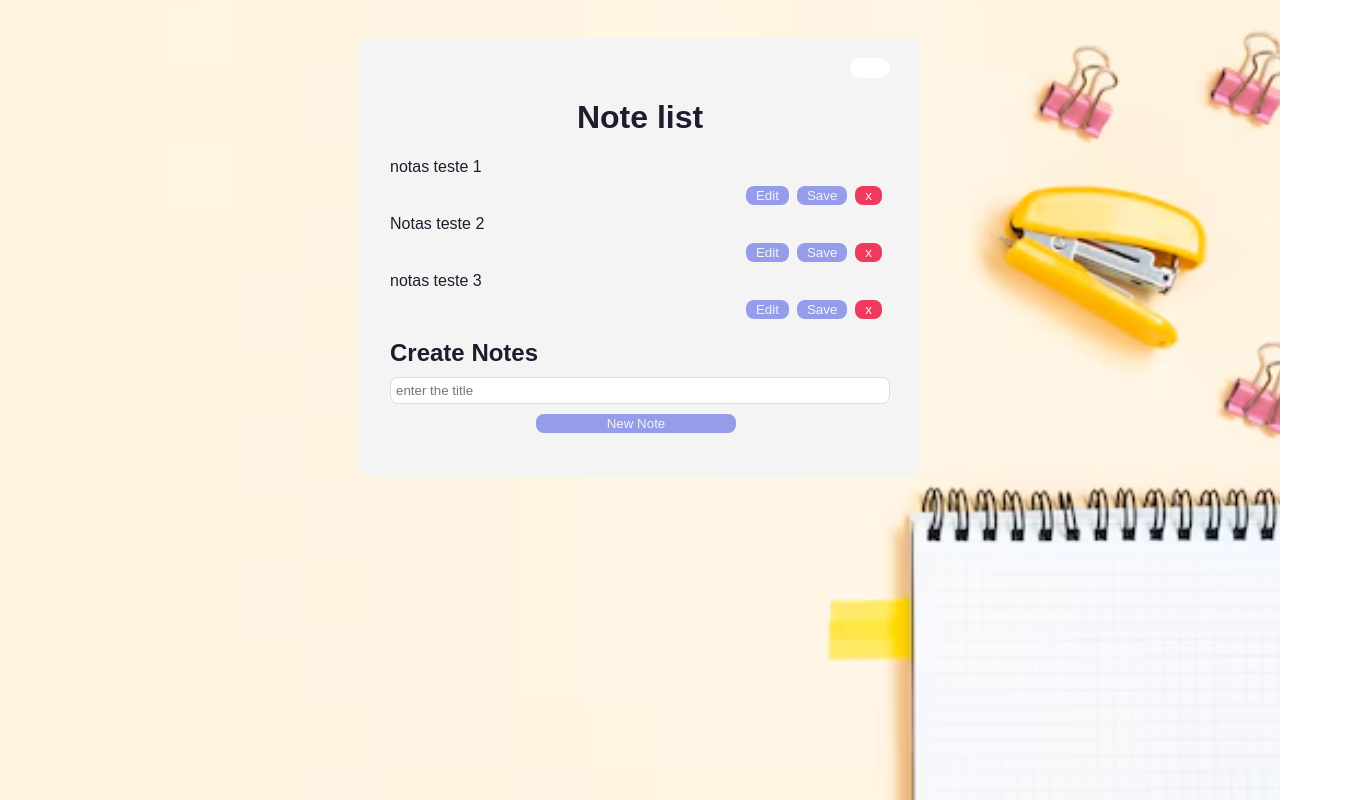
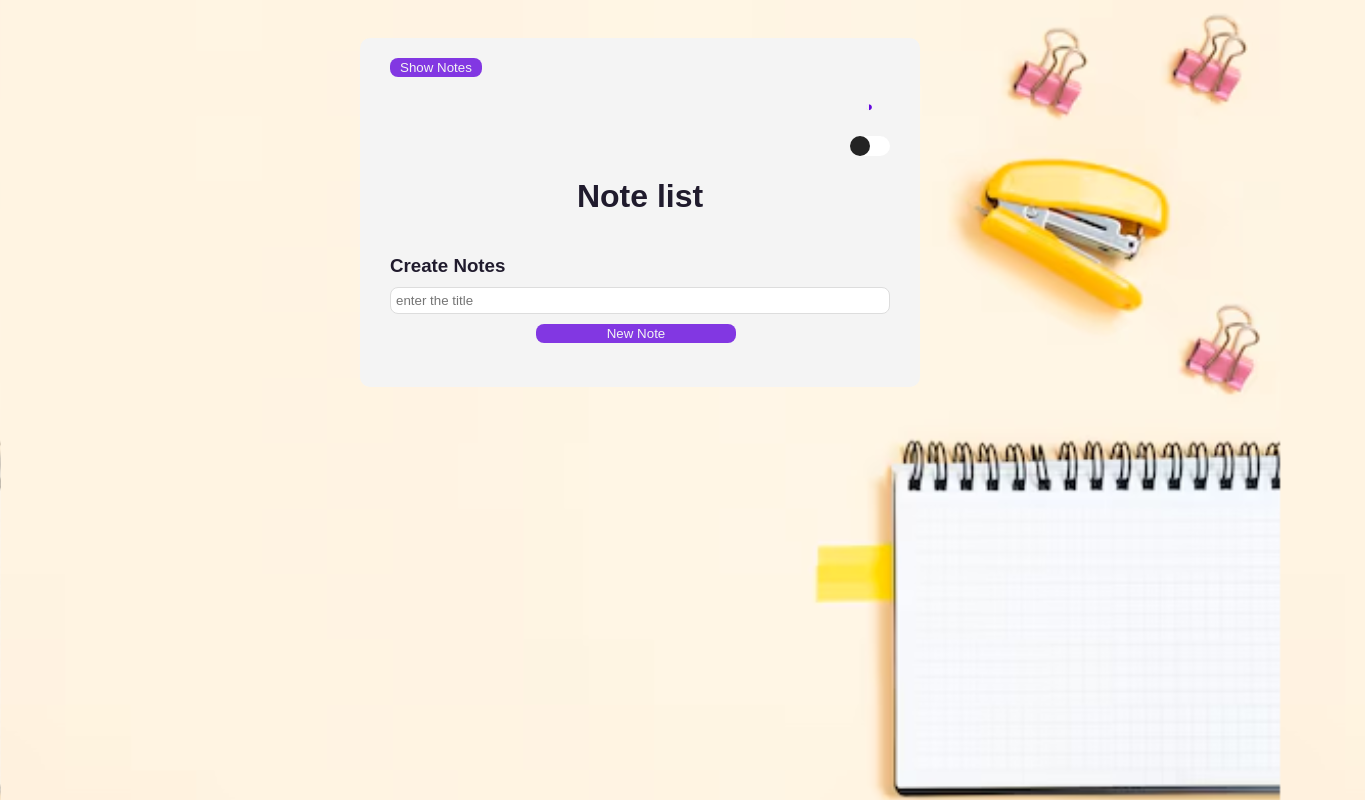
Before and after one commit to GorillasCode/notes-app, a React (Vite) app in the folder NotesApp/: page / in a window 1280 px wide. Shown: the top 800 px of the page, 1365 px wide, since content can reach past the window. Built offline with nearby package versions, Linux system fonts and the light colour scheme.

Commit message:
LocalStorage : setItems,deleteItems.

```diff
--- a/NotesApp/src/App.css
+++ b/NotesApp/src/App.css
@@ -12,10 +12,13 @@ body {
     color: #201b2d;
 }
 
-#dark {
+#dark{
     background-color: #201b2d;
     color: #f4f4f4;
+}
 
+h5 {
+    color: #6609de !important;
 }
 
 form {
@@ -31,7 +34,6 @@ form {
 .app {
     max-width: 500px;
     margin: 0 auto 400px;
-    /* background-color: #faf8f8; */
     padding: 20px 30px;
     border-radius: 10px;
 }
@@ -45,8 +47,14 @@ h1 {
     text-align: center;
 }
 
-h2 {
+h3 {
     margin-bottom: 10px;
+}
+
+h5 {
+    display: flex;
+    position: relative;
+    left: 95%;
 }
 
 p {
@@ -58,7 +66,7 @@ input {
 }
 
 button {
-    background-color: #7e88e8;
+    background-color: #6609de;
     color: #f4f4f4;
     padding: 2px 10px;
     border: none;
--- a/NotesApp/src/App.jsx
+++ b/NotesApp/src/App.jsx
@@ -6,28 +6,12 @@ import Switch from "react-switch";
 
 
 function App() {
-  const [notes, setNotes] = useState([
-    {
-      id: 1,
-      text: "notas teste 1",
-      isCompleted: false,
-    },
-    {
-      id: 2,
-      text: "Notas teste 2",
-      isCompleted: false,
-    },
-    {
-      id: 3,
-      text: "notas teste 3",
-      isCompleted: false,
-    },
-  ]);
+  const [noteList, setNotes] = useState([]);
 
   const addNote = (text) => {
 
     const newNotes = [
-      ...notes,
+      ...noteList,
       {
         id: Math.floor(Math.random() * 10000),
         text,
@@ -38,8 +22,25 @@ function App() {
     setNotes(newNotes);
   }
 
-  const removeNote = (id) => {
-    const newNotes = [...notes]
+
+
+  const saveNote = (id, notes) => {
+    localStorage.setItem(id, notes)
+    const newNotes = [...noteList]
+    const filteredNotes = newNotes.filter(note =>
+      note.id !== id ? note : null
+    );
+    setNotes(filteredNotes)
+
+  }
+
+  const showNotes = (chave) => {
+    alert(localStorage.getItem(chave))
+  }
+
+  const removeNote = (key,id) => {
+    localStorage.removeItem(key)
+    const newNotes = [...noteList]
     const filteredNotes = newNotes.filter(note =>
       note.id !== id ? note : null
     );
@@ -56,6 +57,8 @@ function App() {
   return (
 
     <div className="app" id={theme}>
+      <button onClick={()=>showNotes("")}>Show Notes</button>
+      <h5>◑</h5>
       <div className="switch">
         <Switch
           onChange={toggleTheme}
@@ -65,16 +68,17 @@ function App() {
           checkedIcon={false}
           uncheckedIcon={false}
           handleDiameter={20}
+          offHandleColor="#232323"
           offColor="#fff"
           onColor="#232323"
+
         />
 
-     </div>
-
+      </div>
       <h1>Note list</h1>
       <div className="notes">
-        {notes.map((note) => (
-          <Notes key={notes.id} notes={note} removeNote={removeNote}/>
+        {noteList.map((note) => (
+          <Notes key={note.id} note={note} removeNote={removeNote} saveNote={saveNote} />
         ))}
       </div>
       <NotesForm addNote={addNote} />
--- a/NotesApp/src/components/Notes.jsx
+++ b/NotesApp/src/components/Notes.jsx
@@ -1,15 +1,15 @@
 import React from 'react'
 
-const Notes = ({ notes, removeNote }) => {
+const Notes = ({ note, removeNote, saveNote}) => {
   return (
     <div className="notes">
           <div className="content">
-            <p>{notes.text}</p>
+            <p>{note.text}</p>
           </div>
           <div className="buttons">
             <button>Edit</button>
-            <button>Save</button>
-            <button className="delete" onClick={() => removeNote(notes.id)}>x</button>
+            <button onClick={() => saveNote(`note_${note.id}`,note.text)}>Save</button>
+            <button className="delete" onClick={() => removeNote(`note_${note.id}`,note.id)}>x</button>
           </div>
       </div>
 
--- a/NotesApp/src/components/NotesForm.jsx
+++ b/NotesApp/src/components/NotesForm.jsx
@@ -11,9 +11,8 @@ const NotesForm = ({ addNote }) => {
     setValue("");
  };
 
-
  return <div className="notes-form">
-        <h2>Create Notes</h2>
+        <h3>Create Notes</h3>
         <form onSubmit={handleSubmit}>
             <input
                 type="text"
```
